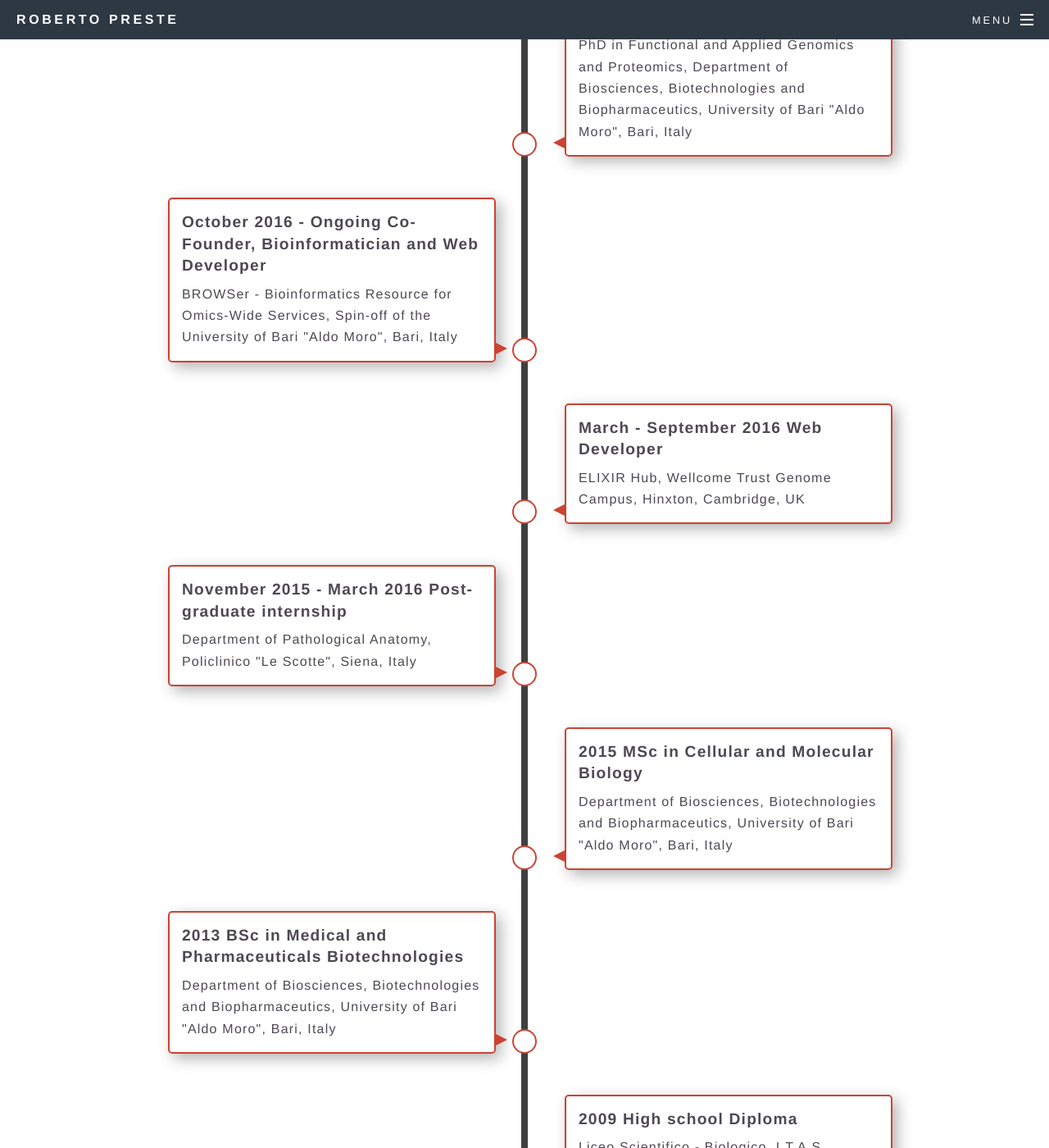
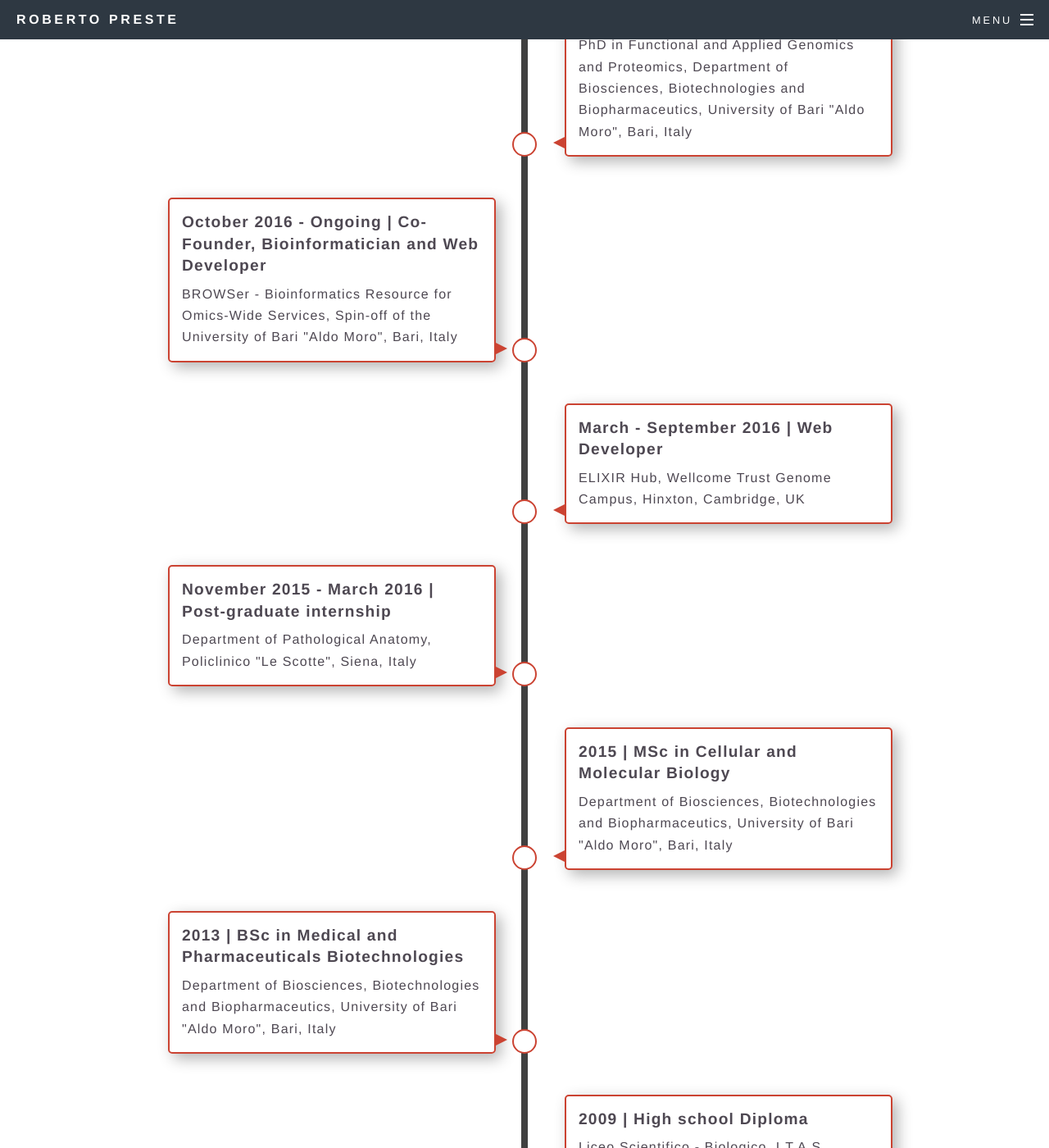
Before and after one commit to robertopreste/robertopreste.github.io, a Jekyll site: the page built from _posts/1991-01-02-curriculum.html, in a window 1280 px wide and 1400 px high, scrolled down 1441 px. Shown: the whole window at 82% size. Built offline with Jekyll 4.4.1, drawn with Linux system fonts in a browser that asks for light colours.

Commit message:
Minor fix in Curriculum page

```diff
--- a/_includes/cv.html
+++ b/_includes/cv.html
@@ -162,25 +162,25 @@
     <ul>
         <li>
             <div><time>April 2017 - Ongoing
-                PhD Student</time> PhD in Functional and Applied Genomics and Proteomics, Department of Biosciences, Biotechnologies and Biopharmaceutics, University of Bari "Aldo Moro", Bari, Italy</div></li>
+                | PhD Student</time> PhD in Functional and Applied Genomics and Proteomics, Department of Biosciences, Biotechnologies and Biopharmaceutics, University of Bari "Aldo Moro", Bari, Italy</div></li>
         <li>
             <div><time>October 2016 - Ongoing
-                Co-Founder, Bioinformatician and Web Developer</time> BROWSer - Bioinformatics Resource for Omics-Wide Services, Spin-off of the University of Bari "Aldo Moro", Bari, Italy</div></li>
+                | Co-Founder, Bioinformatician and Web Developer</time> BROWSer - Bioinformatics Resource for Omics-Wide Services, Spin-off of the University of Bari "Aldo Moro", Bari, Italy</div></li>
         <li>
             <div><time>March - September 2016
-                Web Developer</time> ELIXIR Hub, Wellcome Trust Genome Campus, Hinxton, Cambridge, UK</div></li>
+                | Web Developer</time> ELIXIR Hub, Wellcome Trust Genome Campus, Hinxton, Cambridge, UK</div></li>
         <li>
             <div><time>November 2015 - March 2016
-                Post-graduate internship</time> Department of Pathological Anatomy, Policlinico "Le Scotte", Siena, Italy</div></li>
+                | Post-graduate internship</time> Department of Pathological Anatomy, Policlinico "Le Scotte", Siena, Italy</div></li>
         <li>
             <div><time>2015
-                MSc in Cellular and Molecular Biology</time> Department of Biosciences, Biotechnologies and Biopharmaceutics, University of Bari "Aldo Moro", Bari, Italy</div></li>
+                | MSc in Cellular and Molecular Biology</time> Department of Biosciences, Biotechnologies and Biopharmaceutics, University of Bari "Aldo Moro", Bari, Italy</div></li>
         <li>
             <div><time>2013
-                BSc in Medical and Pharmaceuticals Biotechnologies</time> Department of Biosciences, Biotechnologies and Biopharmaceutics, University of Bari "Aldo Moro", Bari, Italy</div></li>
+                | BSc in Medical and Pharmaceuticals Biotechnologies</time> Department of Biosciences, Biotechnologies and Biopharmaceutics, University of Bari "Aldo Moro", Bari, Italy</div></li>
         <li>
             <div><time>2009
-                High school Diploma</time> Liceo Scientifico - Biologico, I.T.A.S. Principess Maria Pia, Taranto, Italy</div></li>
+                | High school Diploma</time> Liceo Scientifico - Biologico, I.T.A.S. Principess Maria Pia, Taranto, Italy</div></li>
     </ul>
 </section>
 
```
